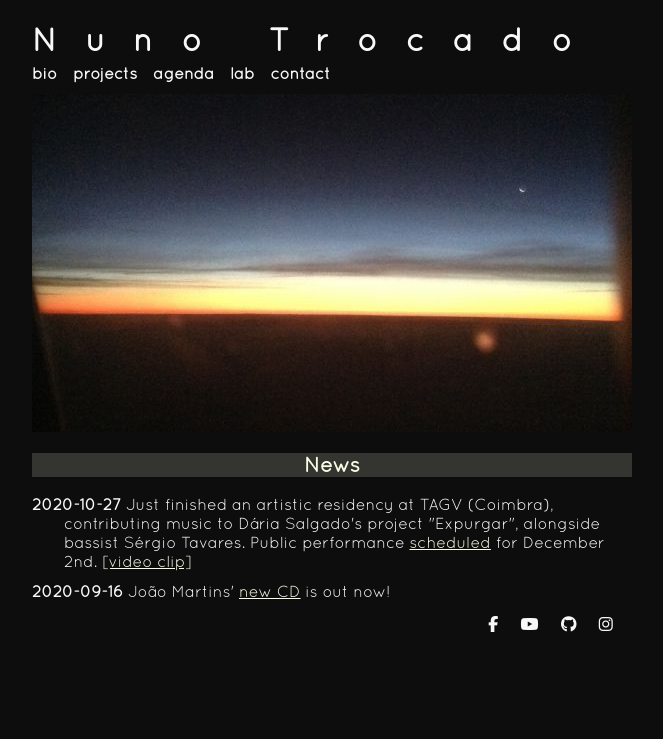
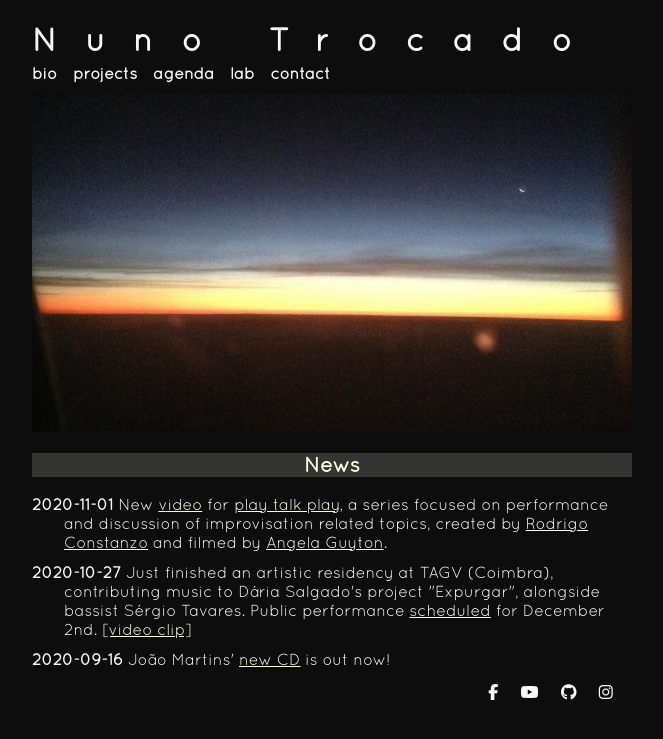
Before and after one commit to ntrocado/ntrocado.github.io, a Jekyll site: the page built from index.html, in a window 1280 px wide. Shown: the top 739 px of the page, without its empty margins (308-971 px from the left). Built offline with Jekyll 4.4.1, drawn with Linux system fonts in a browser that asks for light colours; nearby versions of some CDN libraries.

Commit message:
Add play talk play

```diff
--- /dev/null
+++ b/_news/playtalkplay.html
@@ -0,0 +1,5 @@
+---
+date: 2020-11-01
+---
+
+New <a href="https://youtu.be/rLtCj6pautU">video</a> for <a href="http://amplifiersandexplosions.com/play-talk-play/">play talk play</a>, a series focused on performance and discussion of improvisation related topics, created by <a href="http://www.rodrigoconstanzo.com">Rodrigo Constanzo</a> and filmed by <a href="http://www.angelaguyton.com">Angela Guyton</a>.
--- a/projects/other-works.html
+++ b/projects/other-works.html
@@ -2,6 +2,9 @@
 layout: default
 title: Nuno Trocado - Projects - Other works / Experiments
 ---
+<h2>Play talk play</h2>
+<p><a href="http://amplifiersandexplosions.com/play-talk-play/">play talk play</a> is an ongoing series of videos which focus on improvisation and improvisational thinking, created by <a href="http://www.rodrigoconstanzo.com">Rodrigo Constanzo</a> and filmed by <a href="http://www.angelaguyton.com">Angela Guyton</a>.</p>
+<iframe width="560" height="315" src="https://www.youtube-nocookie.com/embed/rLtCj6pautU" frameborder="0" allow="accelerometer; autoplay; clipboard-write; encrypted-media; gyroscope; picture-in-picture" allowfullscreen></iframe>
 
 <section class="texto">
   <h2>Other works / Experiments</h2>
```
